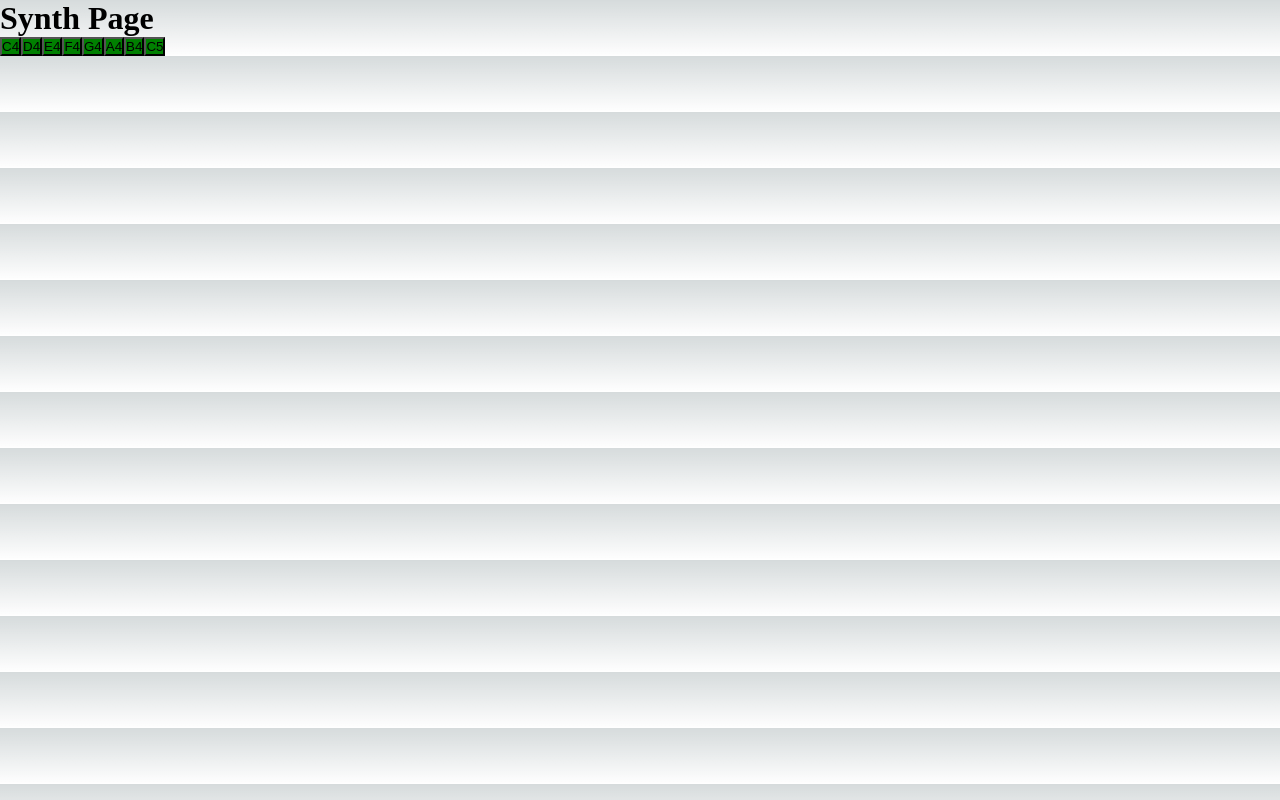
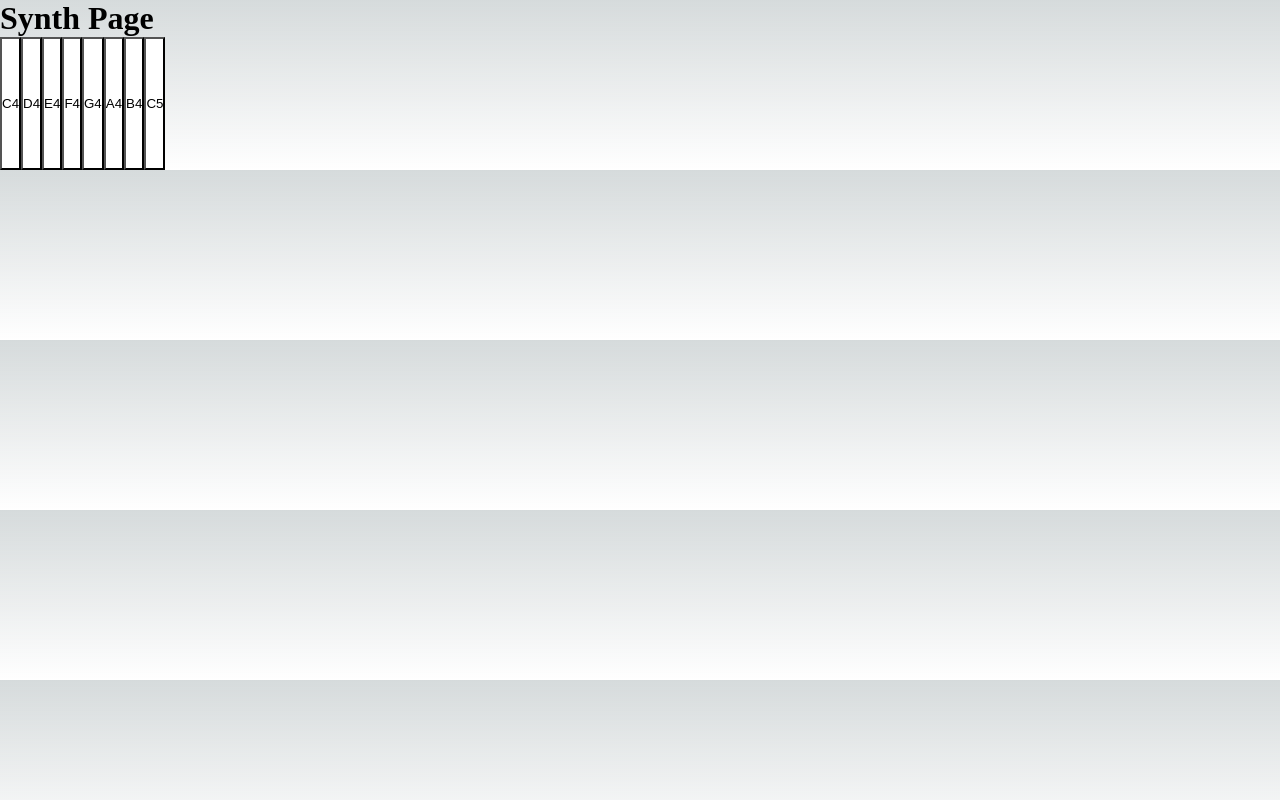
Before and after one commit to benjorama/synth, a Next.js app: page /synth in a window 1280 px wide. Built offline with nearby package versions, Linux system fonts and the light colour scheme.

Commit message:
Updates height and color

```diff
--- a/src/styles/Synth.module.css
+++ b/src/styles/Synth.module.css
@@ -1,3 +1,5 @@
 .button {
-  background-color: green;
+  color: black;
+  background-color: white;
+  height: 10em;
 }
```
